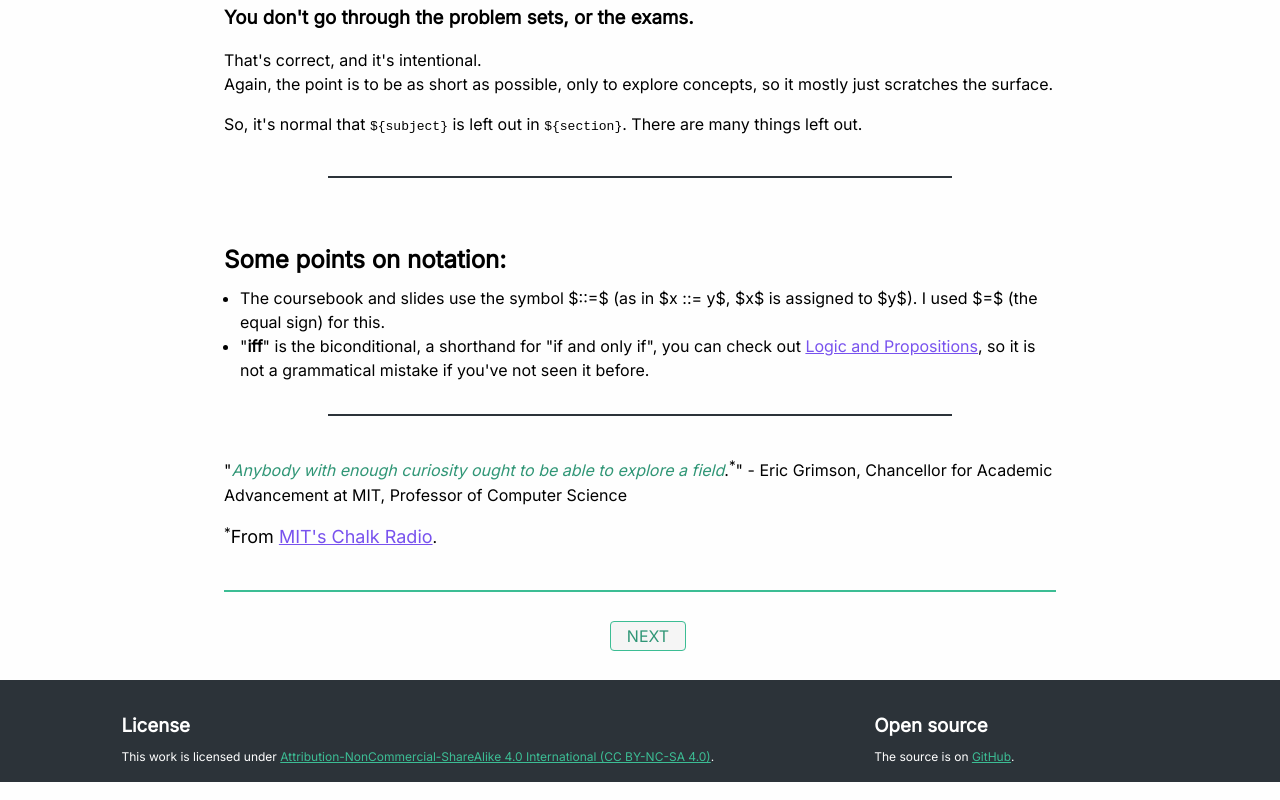
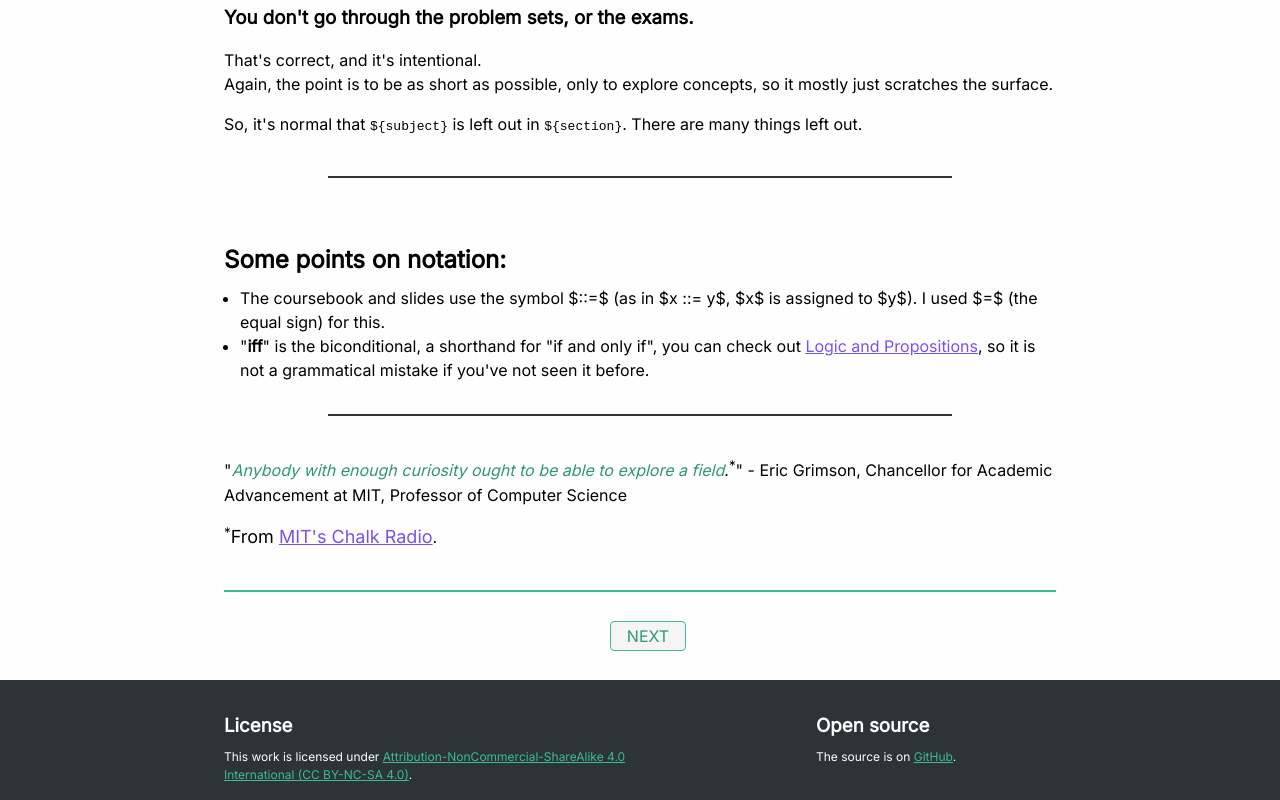
Before and after one commit to rivea0/bite-sized-math-for-cs, an Eleventy site: page notes/index.md in a window 1280 px wide. Shown: the part 1879-2679 px from the top of the page. Built offline with nearby package versions, Linux system fonts and the light colour scheme; Eleventy itself is replaced by a stand-in of ours; files that its build step writes are made by us from their sources; what markdown-it-mark, markdown-it-texmath would draw is missing.

Commit message:
Fix footer spacing

```diff
--- a/public/css/index.css
+++ b/public/css/index.css
@@ -198,13 +198,15 @@ footer {
     margin-top: auto;
     width: 100%;
     justify-content: center;
-    padding: 0 9rem 1rem 0;
+    padding-bottom: 1rem;
+    padding-left: 14rem;
+    gap: 8rem;
 }
 
 footer > div {
     display: flex;
     flex-flow: column wrap;
-    padding: 0 5rem;
+    flex: 1;
 }
 
 footer > div > p:nth-child(2) {
@@ -238,8 +240,8 @@ footer > div > p:nth-child(2) {
     }
 
     footer {
-        padding: 0 1rem;
-        gap: 0;
+        padding: 0 2rem;
+        gap: 1rem;
     }
 
     footer > div {
```
